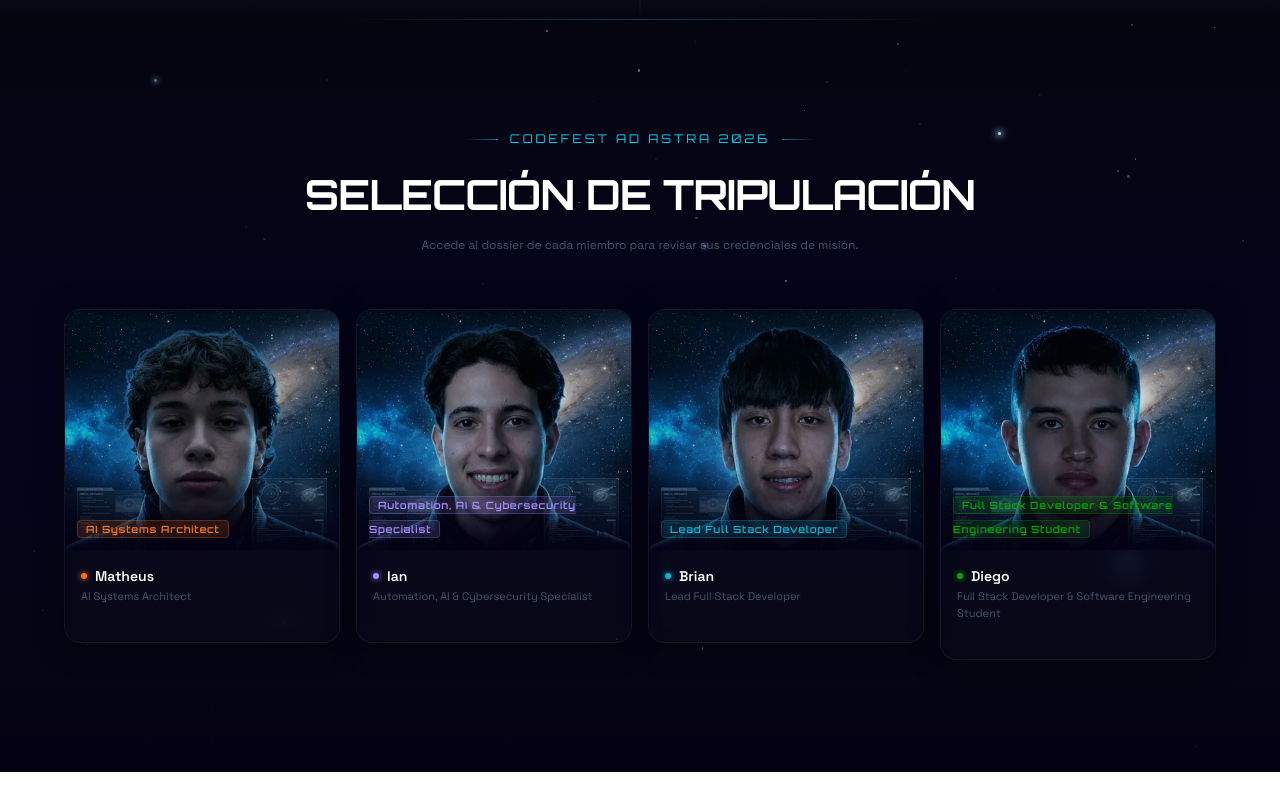
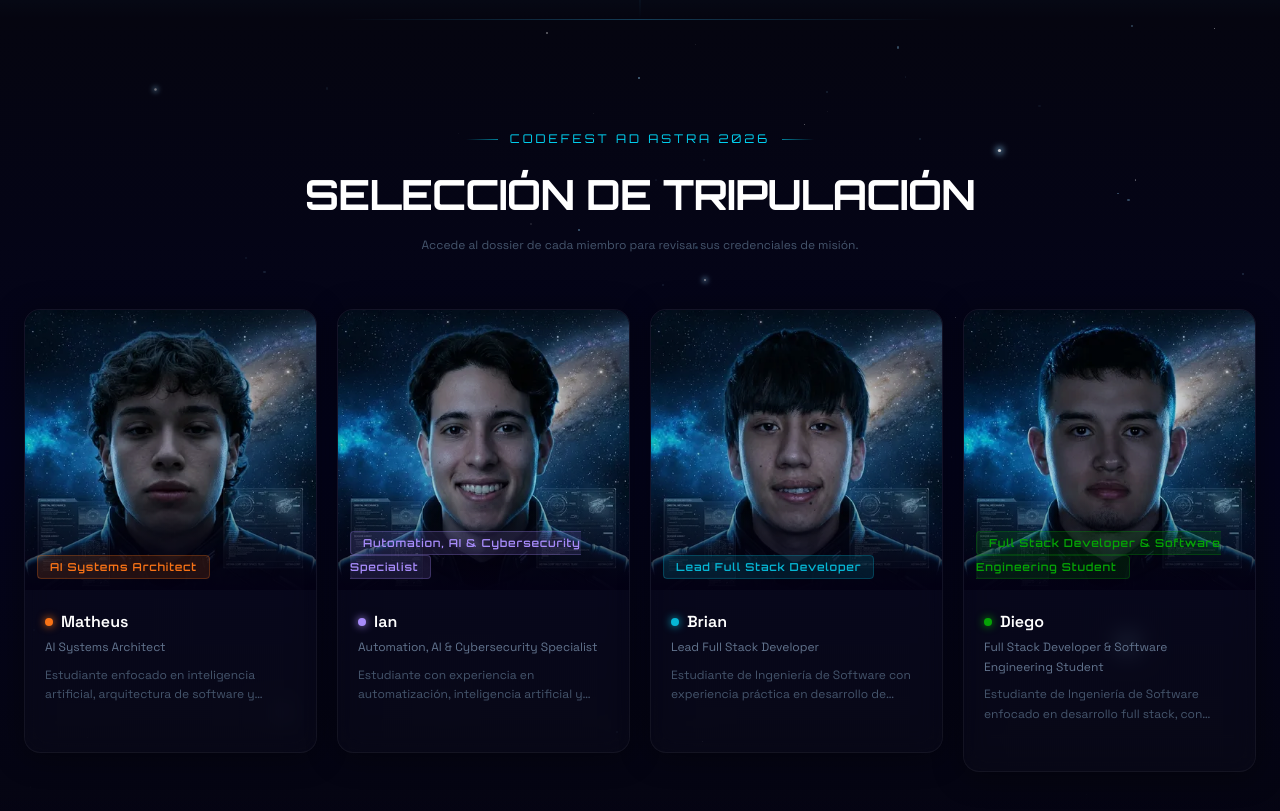
Before and after one commit to SYitan/Codefest, a React (Vite) app: page / in a window 1280 px wide. Shown: the part 845-1656 px from the top of the page. Before the commit the page ends 1617 px from the top, so only its background shows below. Built offline with nearby package versions, Linux system fonts and the light colour scheme.

Commit message:
feat: bigger cards with descriptions, larger photo, improved legibility

```diff
--- a/src/app/components/TeamSection.tsx
+++ b/src/app/components/TeamSection.tsx
@@ -132,7 +132,7 @@ function CrewCard({ member, isSelected, onClick, index }: {
             filter: "blur(20px)",
           }}
         />
-        <div className="relative overflow-hidden" style={{ height: 240 }}>
+        <div className="relative overflow-hidden" style={{ height: 280 }}>
           <div className="absolute inset-0" style={{ background: `radial-gradient(ellipse at 50% 20%, ${member.color}10, transparent 70%)` }} />
           <motion.img
             src={member.photo} alt={member.name}
@@ -141,24 +141,27 @@ function CrewCard({ member, isSelected, onClick, index }: {
             initial={{ filter: "brightness(0.85)" }}
             whileHover={{ filter: "brightness(1.05)", scale: 1.05 }}
           />
-          <div className="absolute inset-x-0 bottom-0 h-20" style={{ background: "linear-gradient(to top, rgba(3,0,20,0.95), transparent)" }} />
-          <div className="absolute bottom-2.5 left-3">
-            <span className="px-2 py-0.5 rounded text-[10px] font-semibold" style={{ background: `${member.color}20`, border: `1px solid ${member.color}40`, color: member.color, fontFamily: "'Orbitron', monospace", letterSpacing: "0.08em" }}>
+          <div className="absolute inset-x-0 bottom-0 h-24" style={{ background: "linear-gradient(to top, rgba(3,0,20,0.95), transparent)" }} />
+          <div className="absolute bottom-3 left-3">
+            <span className="px-3 py-1 rounded text-[11px] font-semibold" style={{ background: `${member.color}20`, border: `1px solid ${member.color}40`, color: member.color, fontFamily: "'Orbitron', monospace", letterSpacing: "0.08em" }}>
               {member.rol}
             </span>
           </div>
         </div>
-        <div className="p-4">
-          <div className="flex items-center gap-2 mb-0.5">
-            <div className="w-1.5 h-1.5 rounded-full" style={{ background: member.color, boxShadow: `0 0 6px ${member.color}` }} />
-            <h3 className="text-white text-sm font-semibold" style={{ fontFamily: "'Space Grotesk', sans-serif" }}>{member.shortName}</h3>
+        <div className="p-5">
+          <div className="flex items-center gap-2 mb-1">
+            <div className="w-2 h-2 rounded-full" style={{ background: member.color, boxShadow: `0 0 8px ${member.color}` }} />
+            <h3 className="text-white text-base font-semibold" style={{ fontFamily: "'Space Grotesk', sans-serif" }}>{member.shortName}</h3>
           </div>
-          <p className="text-slate-600 text-[11px]" style={{ fontFamily: "'Space Grotesk', sans-serif" }}>{member.rol}</p>
+          <p className="text-slate-500 text-xs leading-relaxed" style={{ fontFamily: "'Space Grotesk', sans-serif" }}>{member.rol}</p>
+          <p className="mt-2 text-slate-600 text-[12px] leading-relaxed line-clamp-2" style={{ fontFamily: "'Space Grotesk', sans-serif" }}>
+            {member.perfil}
+          </p>
           <motion.div
-            className="mt-2 text-[9px] uppercase tracking-[0.15em] opacity-0 group-hover:opacity-100 transition-opacity duration-300"
+            className="mt-3 text-[10px] uppercase tracking-[0.15em] opacity-0 group-hover:opacity-100 transition-opacity duration-300"
             style={{ color: member.color, fontFamily: "'Orbitron', monospace" }}
           >
-            Click para ver dossier →
+            Ver dossier →
           </motion.div>
         </div>
       </motion.div>
@@ -503,7 +506,7 @@ export function TeamSection() {
     <section id="team-section" className="relative py-28 px-6 overflow-hidden" style={{ background: "linear-gradient(180deg, #050510 0%, #04041c 50%, #050510 100%)" }}>
       <StarField count={80} />
       <div className="absolute top-0 left-1/2 -translate-x-1/2 w-[600px] h-px opacity-30" style={{ background: "linear-gradient(90deg, transparent, #38bdf8, transparent)" }} />
-      <div className="relative z-10 max-w-6xl mx-auto">
+      <div className="relative z-10 max-w-7xl mx-auto">
         <motion.div
           ref={ref}
           initial={{ opacity: 0, y: 20 }}
@@ -518,7 +521,7 @@ export function TeamSection() {
           <p className="text-slate-600 max-w-md mx-auto text-xs" style={{ fontFamily: "'Space Grotesk', sans-serif" }}>{teamSection.subtitle}</p>
         </motion.div>
 
-        <div className="grid sm:grid-cols-2 lg:grid-cols-4 gap-4">
+        <div className="grid sm:grid-cols-2 lg:grid-cols-4 gap-5">
           {crewMembers.map((m, i) => (
             <CrewCard key={m.id} member={m} isSelected={selectedId === m.id} onClick={() => setSelectedId((prev) => (prev === m.id ? null : m.id))} index={i} />
           ))}
```
